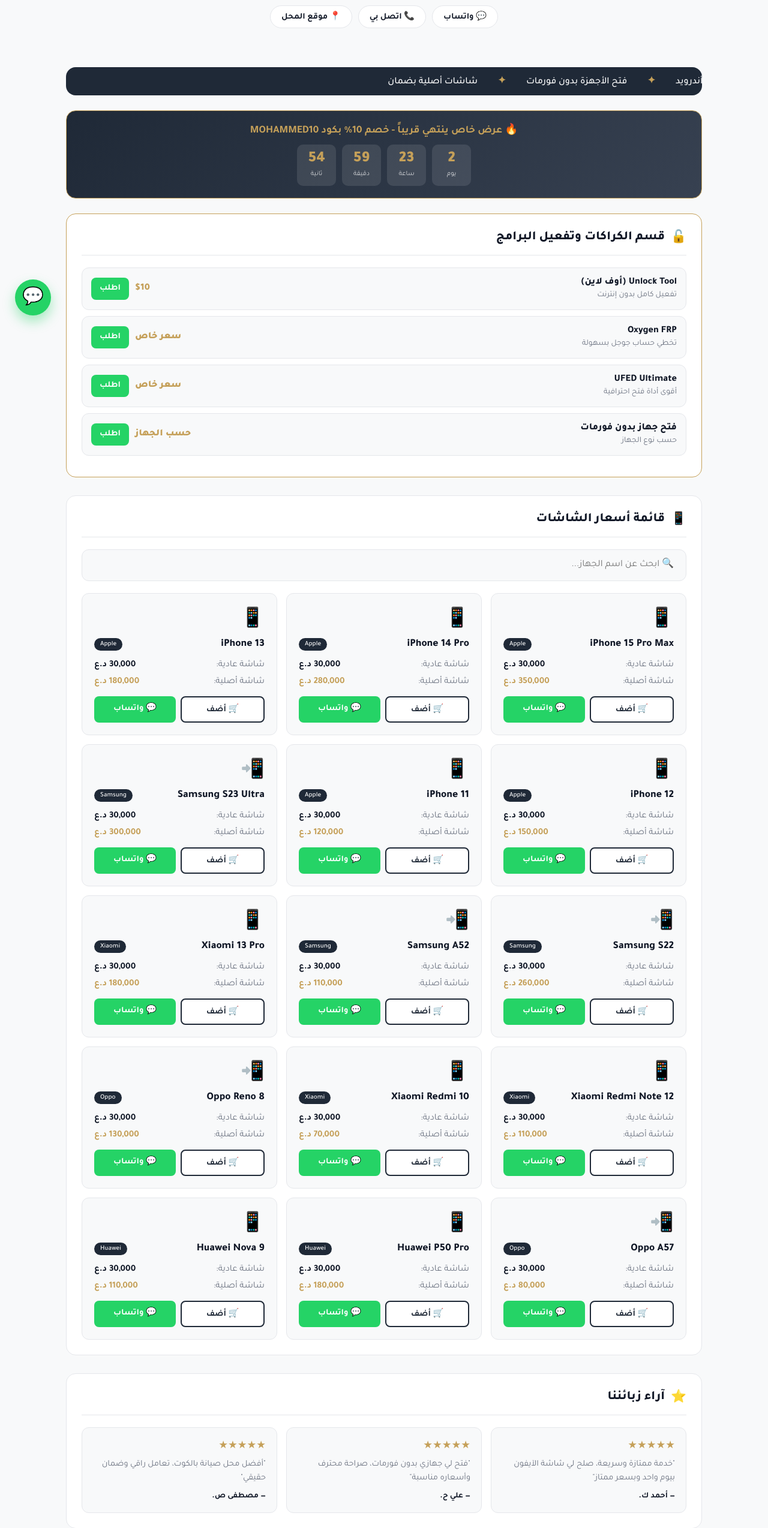
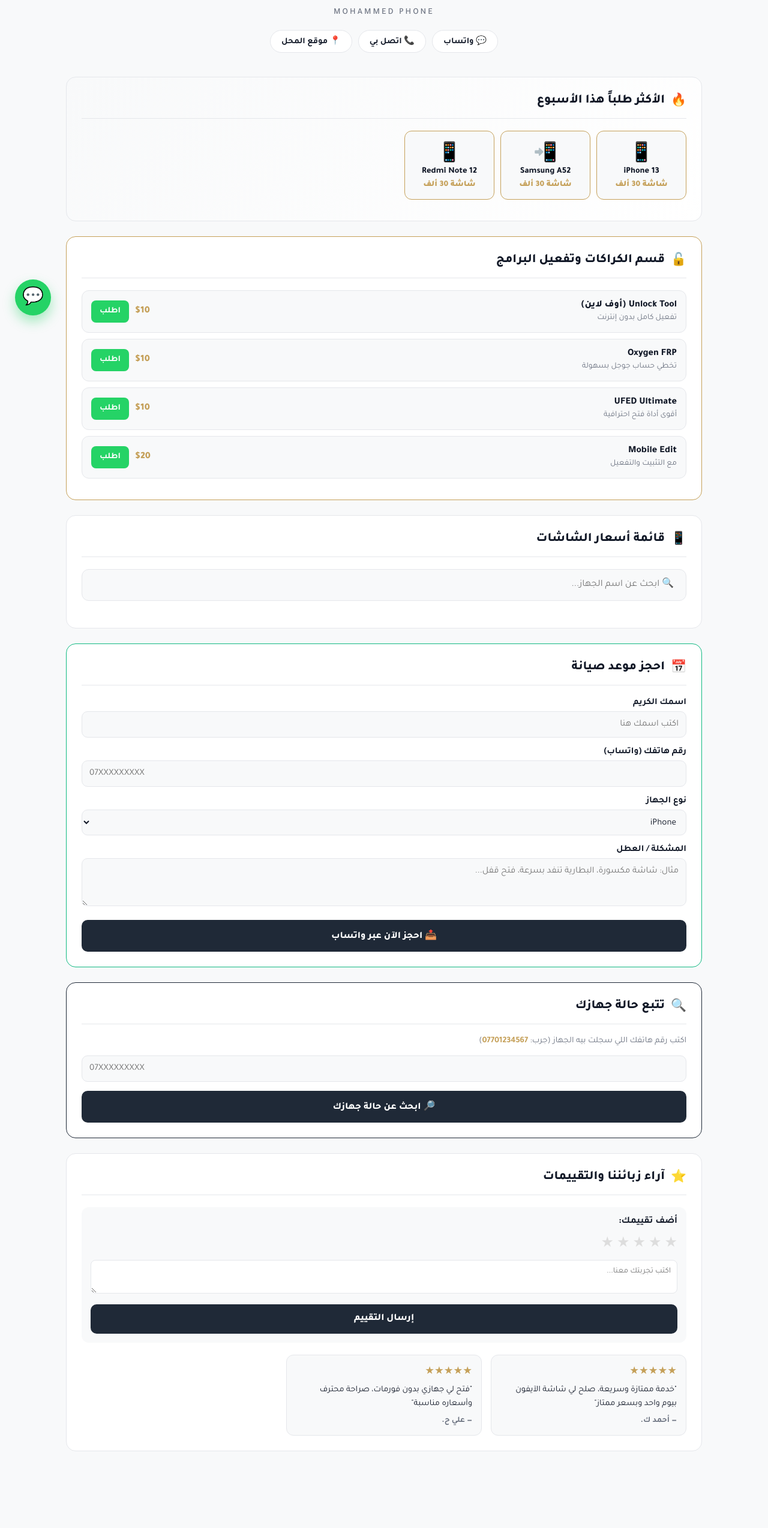
Before and after one commit to 558670mhmd-pixel/1996mmddll.github.io, a plain HTML site: page index.html in a window 1280 px wide. Shown: the part 249-2797 px from the top of the page at 60% size. Drawn offline with Linux system fonts and the light colour scheme.

Commit message:
Enhance layout and functionality of index.html
Added new theme toggle button, improved layout for hot deals and reviews, and updated various sections for better user interaction.

```diff
--- a/index.html
+++ b/index.html
@@ -6,15 +6,22 @@
 <title>محمد فون | Mohammed Phone</title>
 <link href="https://fonts.googleapis.com/css2?family=Tajawal:wght@400;500;700;800;900&display=swap" rel="stylesheet">
 <style>
-:root{--bg:#f8f9fa;--card:#fff;--text:#111827;--muted:#6b7280;--gold:#c5a059;--black:#1f2937;--border:#e5e7eb;--wa:#25D366;--red:#ef4444}
+:root{--bg:#f8f9fa;--card:#fff;--text:#111827;--muted:#6b7280;--gold:#c5a059;--black:#1f2937;--border:#e5e7eb;--wa:#25D366;--red:#ef4444;--green:#10b981}
 [data-theme="dark"]{--bg:#0f172a;--card:#1e293b;--text:#f8fafc;--muted:#94a3b8;--black:#38bdf8;--border:#334155}
 *{margin:0;padding:0;box-sizing:border-box;font-family:'Tajawal',sans-serif}
 body{background:var(--bg);color:var(--text);padding-bottom:80px;transition:.3s}
 .container{max-width:1100px;margin:0 auto;padding:20px}
-button,a,input{font-family:inherit}
+button,a,input,select,textarea{font-family:inherit}
+
+/* شريط الإعلانات */
+.ticker-wrapper{background:var(--gold);color:#111;padding:10px 0;overflow:hidden;white-space:nowrap;font-weight:700;font-size:0.95rem}
+.ticker{display:inline-block;animation:scrollText 25s linear infinite}
+@keyframes scrollText{0%{transform:translateX(100%)}100%{transform:translateX(-100%)}}
+
 .theme-toggle{position:fixed;top:20px;left:20px;z-index:99;background:var(--card);border:1px solid var(--border);width:45px;height:45px;border-radius:50%;cursor:pointer;font-size:1.3rem;box-shadow:0 4px 12px rgba(0,0,0,.1)}
 .cart-btn{position:fixed;top:20px;right:20px;z-index:99;background:var(--black);color:#fff;padding:10px 20px;border-radius:30px;cursor:pointer;display:flex;align-items:center;gap:8px;font-weight:700;border:none;box-shadow:0 4px 15px rgba(0,0,0,.2)}
 .cart-count{background:var(--gold);color:var(--black);width:22px;height:22px;border-radius:50%;display:flex;align-items:center;justify-content:center;font-size:.8rem;font-weight:900}
+
 .header{text-align:center;padding:40px 20px 20px}
 .logo{width:110px;height:110px;border-radius:50%;object-fit:cover;border:3px solid var(--gold);padding:4px;margin-bottom:15px;box-shadow:0 10px 30px rgba(0,0,0,.1)}
 .brand-title{font-size:2.2rem;font-weight:900;margin-bottom:5px}
@@ -22,21 +29,43 @@ button,a,input{font-family:inherit}
 .quick-contact{display:flex;justify-content:center;gap:10px;margin-top:20px;flex-wrap:wrap}
 .quick-contact a{background:var(--card);color:var(--text);border:1px solid var(--border);padding:8px 18px;border-radius:30px;text-decoration:none;font-size:.9rem;font-weight:700}
 .quick-contact a:hover{background:var(--black);color:#fff}
-.ticker-wrapper{background:var(--black);color:#fff;padding:12px 0;border-radius:16px;overflow:hidden;margin:25px 0}
-.ticker{display:inline-block;white-space:nowrap;animation:scrollText 25s linear infinite;font-weight:500}
-.ticker span{margin:0 30px;color:var(--gold);font-weight:700}
-@keyframes scrollText{0%{transform:translateX(100%)}100%{transform:translateX(-100%)}}
-.countdown-box{background:linear-gradient(135deg,#1f2937,#374151);color:#fff;padding:20px;border-radius:16px;margin-bottom:25px;text-align:center;border:1px solid var(--gold)}
-.countdown-box h3{font-size:1.1rem;margin-bottom:12px;color:var(--gold)}
-.countdown-timer{display:flex;justify-content:center;gap:10px;flex-wrap:wrap}
-.time-block{background:rgba(255,255,255,.1);padding:10px 15px;border-radius:10px;min-width:65px}
-.time-block .num{font-size:1.6rem;font-weight:900;color:var(--gold);display:block}
-.time-block .label{font-size:.7rem;opacity:.8}
-.section-card{background:var(--card);border:1px solid var(--border);border-radius:16px;padding:25px;margin-bottom:30px}
+
+.section-card{background:var(--card);border:1px solid var(--border);border-radius:16px;padding:25px;margin-bottom:25px}
 .section-title{font-size:1.3rem;font-weight:800;margin-bottom:20px;display:flex;align-items:center;gap:10px;padding-bottom:15px;border-bottom:1px solid var(--border)}
 .section-title span{color:var(--gold)}
+
+/* الأكثر طلباً */
+.hot-deals{display:flex;gap:10px;overflow-x:auto;padding-bottom:10px}
+.hot-item{background:var(--bg);padding:15px;border-radius:12px;min-width:150px;text-align:center;border:1px solid var(--gold);cursor:pointer;transition:.3s}
+.hot-item:hover{background:var(--gold);color:#111}
+.hot-item img{width:50px;margin-bottom:10px}
+.hot-item .hot-name{font-weight:800;font-size:.9rem}
+
+/* الحجز */
+.form-group{margin-bottom:15px}
+.form-group label{display:block;margin-bottom:5px;font-weight:700;font-size:.95rem}
+.form-group input, .form-group select, .form-group textarea{width:100%;padding:12px;border:1px solid var(--border);border-radius:10px;background:var(--bg);color:var(--text);font-size:.95rem}
+.form-group input:focus, .form-group select:focus, .form-group textarea:focus{outline:none;border-color:var(--gold)}
+.btn-submit{width:100%;background:var(--black);color:#fff;border:none;padding:15px;border-radius:10px;font-weight:800;font-size:1rem;cursor:pointer}
+.btn-submit:hover{background:var(--gold);color:var(--black)}
+
+/* تتبع */
+.track-result{padding:20px;border-radius:10px;margin-top:15px;display:none}
+.track-result.success{display:block;background:rgba(16,185,129,0.1);border:1px solid var(--green);color:var(--green);font-weight:700;text-align:center}
+.track-result.error{display:block;background:rgba(239,68,68,0.1);border:1px solid var(--red);color:var(--red);font-weight:700;text-align:center}
+
+/* التقييمات */
+.reviews-grid{display:grid;grid-template-columns:repeat(auto-fill,minmax(260px,1fr));gap:15px;margin-top:15px}
+.review-card{background:var(--bg);padding:15px;border-radius:12px;border:1px solid var(--border)}
+.review-stars{color:var(--gold);font-size:1.1rem;margin-bottom:8px}
+.review-text{font-size:.9rem;margin-bottom:8px;line-height:1.6}
+.review-author{font-weight:700;font-size:.85rem;color:var(--muted)}
+.star-rating{display:flex;gap:5px;font-size:1.5rem;cursor:pointer;margin-bottom:10px}
+.star-rating .star{color:#ddd;transition:.2s}
+.star-rating .star.active{color:var(--gold)}
+
+/* باقي التصميم (السلة، البحث...) */
 .search-input{width:100%;padding:16px 20px;border:1px solid var(--border);border-radius:12px;font-size:1rem;background:var(--bg);color:var(--text);margin-bottom:20px}
-.search-input:focus{outline:none;border-color:var(--gold)}
 .grid{display:grid;grid-template-columns:repeat(auto-fill,minmax(300px,1fr));gap:15px}
 .phone-card{border:1px solid var(--border);border-radius:12px;padding:20px;background:var(--bg);transition:.3s}
 .phone-card:hover{border-color:var(--gold);background:var(--card);transform:translateY(-3px)}
@@ -51,13 +80,16 @@ button,a,input{font-family:inherit}
 .btn-add-cart:hover{background:var(--black);color:#fff}
 .btn-whatsapp{flex:1;text-align:center;background:var(--wa);color:#fff;padding:10px;border-radius:8px;text-decoration:none;font-weight:700;font-size:.9rem}
 .btn-whatsapp:hover{background:#1eb954}
+
+/* الكراكات */
 .crack-item{background:var(--bg);padding:15px;border-radius:12px;border:1px solid var(--border);margin-bottom:10px;display:flex;justify-content:space-between;align-items:center;gap:10px;flex-wrap:wrap}
 .crack-info{flex:1;min-width:150px}
 .crack-title{font-weight:800;margin-bottom:3px}
 .crack-desc{font-size:.85rem;color:var(--muted)}
 .crack-price{color:var(--gold);font-weight:900;font-size:1rem}
 .crack-wa-btn{background:var(--wa);color:#fff;border:none;padding:10px 14px;border-radius:8px;cursor:pointer;font-weight:700;text-decoration:none;font-size:.9rem}
-.crack-wa-btn:hover{background:#1eb954}
+
+/* المودال والسلة */
 .modal{display:none;position:fixed;inset:0;background:rgba(0,0,0,.6);z-index:2000;justify-content:center;align-items:center;padding:20px}
 .modal.active{display:flex}
 .modal-content{background:var(--card);border-radius:20px;width:100%;max-width:500px;max-height:90vh;overflow-y:auto;padding:25px}
@@ -74,27 +106,29 @@ button,a,input{font-family:inherit}
 .payment-options{margin-top:15px;padding:15px;background:var(--bg);border-radius:12px;border:1px solid var(--border)}
 .payment-options h4{font-size:.95rem;margin-bottom:10px}
 .payment-options label{display:flex;align-items:center;gap:8px;padding:8px;cursor:pointer;border-radius:8px;font-size:.9rem}
-.payment-options label:hover{background:var(--card)}
 .cart-total{display:flex;justify-content:space-between;padding:15px;background:var(--black);color:#fff;border-radius:12px;font-weight:900;font-size:1rem;margin-top:15px}
 .cart-total strong{color:var(--gold)}
 .btn-checkout{width:100%;background:var(--wa);color:#fff;border:none;padding:15px;border-radius:12px;font-weight:900;font-size:1rem;cursor:pointer;margin-top:15px}
-.btn-checkout:hover{background:#1eb954}
 .empty-cart{text-align:center;padding:40px;color:var(--muted)}
-.reviews-grid{display:grid;grid-template-columns:repeat(auto-fill,minmax(260px,1fr));gap:15px}
-.review-card{background:var(--bg);padding:18px;border-radius:12px;border:1px solid var(--border)}
-.review-stars{color:var(--gold);font-size:1.1rem;margin-bottom:8px}
-.review-text{font-size:.9rem;color:var(--muted);margin-bottom:10px;line-height:1.6}
-.review-author{font-weight:700;font-size:.85rem}
+
+/* أزرار عائمة */
 .toast{position:fixed;bottom:100px;left:50%;transform:translateX(-50%) translateY(100px);background:var(--black);color:#fff;padding:14px 28px;border-radius:30px;font-weight:700;z-index:3000;opacity:0;transition:.4s}
 .toast.show{transform:translateX(-50%) translateY(0);opacity:1}
 .scroll-top{position:fixed;bottom:25px;right:25px;width:45px;height:45px;background:var(--black);color:#fff;border:none;border-radius:50%;cursor:pointer;font-size:1.3rem;display:none;align-items:center;justify-content:center;z-index:99}
 .scroll-top.show{display:flex}
 .float-wa{position:fixed;bottom:25px;left:25px;background:var(--wa);color:#fff;width:60px;height:60px;border-radius:50%;display:flex;align-items:center;justify-content:center;font-size:1.8rem;text-decoration:none;box-shadow:0 10px 20px rgba(37,211,102,.4);z-index:99}
 .float-wa:hover{transform:scale(1.1)}
+
 @media(max-width:600px){.grid,.reviews-grid{grid-template-columns:1fr}.brand-title{font-size:1.7rem}.cart-btn{padding:8px 14px;font-size:.85rem}}
 </style>
 </head>
 <body>
+
+<div class="ticker-wrapper">
+  <div class="ticker">
+    🎁 كل صيانة تعطيك نقاط خصم على الصيانة القادمة! | صيانة داخل الكوت بأسعار منافسة | فتح أجهزة بدون فورمات
+  </div>
+</div>
 
 <button class="theme-toggle" onclick="toggleTheme()">🌓</button>
 <button class="cart-btn" onclick="openCart()">🛒 السلة <span class="cart-count" id="cartCount">0</span></button>
@@ -112,22 +146,29 @@ button,a,input{font-family:inherit}
 
 <div class="container">
 
-  <div class="ticker-wrapper">
-    <div class="ticker">
-      <span>✦</span> صيانة داخل الكوت بأسعار منافسة <span>✦</span> صيانة المعالجات ايفون وأندرويد <span>✦</span> فتح الأجهزة بدون فورمات <span>✦</span> شاشات أصلية بضمان
+  <!-- قسم الأكثر طلباً -->
+  <div class="section-card" style="background:linear-gradient(135deg, var(--bg), var(--card));">
+    <h2 class="section-title"><span>🔥</span> الأكثر طلباً هذا الأسبوع</h2>
+    <div class="hot-deals">
+      <div class="hot-item" onclick="document.getElementById('searchInput').value='iPhone 13'; filterPhones(); window.scrollTo({top:1200,behavior:'smooth'});">
+        <div style="font-size:2rem">📱</div>
+        <div class="hot-name">iPhone 13</div>
+        <div style="color:var(--gold);font-weight:900;font-size:.85rem;margin-top:5px">شاشة 30 ألف</div>
+      </div>
+      <div class="hot-item" onclick="document.getElementById('searchInput').value='Samsung A52'; filterPhones(); window.scrollTo({top:1200,behavior:'smooth'});">
+        <div style="font-size:2rem">📲</div>
+        <div class="hot-name">Samsung A52</div>
+        <div style="color:var(--gold);font-weight:900;font-size:.85rem;margin-top:5px">شاشة 30 ألف</div>
+      </div>
+      <div class="hot-item" onclick="document.getElementById('searchInput').value='Redmi Note 12'; filterPhones(); window.scrollTo({top:1200,behavior:'smooth'});">
+        <div style="font-size:2rem">📱</div>
+        <div class="hot-name">Redmi Note 12</div>
+        <div style="color:var(--gold);font-weight:900;font-size:.85rem;margin-top:5px">شاشة 30 ألف</div>
+      </div>
     </div>
   </div>
 
-  <div class="countdown-box">
-    <h3>🔥 عرض خاص ينتهي قريباً - خصم 10% بكود MOHAMMED10</h3>
-    <div class="countdown-timer">
-      <div class="time-block"><span class="num" id="days">0</span><span class="label">يوم</span></div>
-      <div class="time-block"><span class="num" id="hours">0</span><span class="label">ساعة</span></div>
-      <div class="time-block"><span class="num" id="mins">0</span><span class="label">دقيقة</span></div>
-      <div class="time-block"><span class="num" id="secs">0</span><span class="label">ثانية</span></div>
-    </div>
-  </div>
-
+  <!-- قسم الكراكات -->
   <div class="section-card" style="border-color:var(--gold)">
     <h2 class="section-title"><span>🔓</span> قسم الكراكات وتفعيل البرامج</h2>
     <div class="crack-item">
@@ -137,30 +178,88 @@ button,a,input{font-family:inherit}
     </div>
     <div class="crack-item">
       <div class="crack-info"><div class="crack-title">Oxygen FRP</div><div class="crack-desc">تخطي حساب جوجل بسهولة</div></div>
-      <span class="crack-price">سعر خاص</span>
+      <span class="crack-price">$10</span>
       <a href="https://wa.me/9647766501022?text=أريد استفسار عن Oxygen FRP" class="crack-wa-btn" target="_blank">اطلب</a>
     </div>
     <div class="crack-item">
       <div class="crack-info"><div class="crack-title">UFED Ultimate</div><div class="crack-desc">أقوى أداة فتح احترافية</div></div>
-      <span class="crack-price">سعر خاص</span>
+      <span class="crack-price">$10</span>
       <a href="https://wa.me/9647766501022?text=أريد استفسار عن UFED Ultimate" class="crack-wa-btn" target="_blank">اطلب</a>
     </div>
     <div class="crack-item">
-      <div class="crack-info"><div class="crack-title">فتح جهاز بدون فورمات</div><div class="crack-desc">حسب نوع الجهاز</div></div>
-      <span class="crack-price">حسب الجهاز</span>
-      <a href="https://wa.me/9647766501022?text=أريد فتح جهاز بدون فورمات" class="crack-wa-btn" target="_blank">اطلب</a>
+      <div class="crack-info"><div class="crack-title">Mobile Edit</div><div class="crack-desc">مع التثبيت والتفعيل</div></div>
+      <span class="crack-price">$20</span>
+      <a href="https://wa.me/9647766501022?text=أريد استفسار عن Mobile Edit مع التثبيت" class="crack-wa-btn" target="_blank">اطلب</a>
     </div>
   </div>
 
+  <!-- قسم الشاشات -->
   <div class="section-card">
     <h2 class="section-title"><span>📱</span> قائمة أسعار الشاشات</h2>
     <input type="text" id="searchInput" class="search-input" placeholder="🔍 ابحث عن اسم الجهاز..." oninput="filterPhones()">
     <div class="grid" id="phonesGrid"></div>
   </div>
 
+  <!-- قسم حجز موعد -->
+  <div class="section-card" style="border-color: var(--green);">
+    <h2 class="section-title"><span>📅</span> احجز موعد صيانة</h2>
+    <div class="form-group">
+      <label>اسمك الكريم</label>
+      <input type="text" id="bookName" placeholder="اكتب اسمك هنا">
+    </div>
+    <div class="form-group">
+      <label>رقم هاتفك (واتساب)</label>
+      <input type="tel" id="bookPhone" placeholder="07XXXXXXXXX">
+    </div>
+    <div class="form-group">
+      <label>نوع الجهاز</label>
+      <select id="bookDevice">
+        <option>iPhone</option>
+        <option>Samsung</option>
+        <option>Xiaomi</option>
+        <option>Oppo</option>
+        <option>Huawei</option>
+        <option>أخرى</option>
+      </select>
+    </div>
+    <div class="form-group">
+      <label>المشكلة / العطل</label>
+      <textarea id="bookIssue" rows="3" placeholder="مثال: شاشة مكسورة، البطارية تنفد بسرعة، فتح قفل..."></textarea>
+    </div>
+    <button class="btn-submit" onclick="bookAppointment()">📤 احجز الآن عبر واتساب</button>
+  </div>
+
+  <!-- قسم تتبع الجهاز -->
+  <div class="section-card" style="border-color: var(--black);">
+    <h2 class="section-title"><span>🔍</span> تتبع حالة جهازك</h2>
+    <p style="color:var(--muted); font-size:0.9rem; margin-bottom:15px;">اكتب رقم هاتفك اللي سجلت بيه الجهاز (جرب: <strong style="color:var(--gold)">07701234567</strong>)</p>
+    <div class="form-group">
+      <input type="tel" id="trackPhone" placeholder="07XXXXXXXXX">
+    </div>
+    <button class="btn-submit" onclick="trackDevice()">🔎 ابحث عن حالة جهازك</button>
+    <div id="trackResult" class="track-result"></div>
+  </div>
+
+  <!-- قسم التقييمات -->
   <div class="section-card">
-    <h2 class="section-title"><span>⭐</span> آراء زبائننا</h2>
-    <div class="reviews-grid">
+    <h2 class="section-title"><span>⭐</span> آراء زبائننا والتقييمات</h2>
+
+    <!-- نموذج تقييم جديد -->
+    <div style="background:var(--bg); padding:15px; border-radius:12px; margin-bottom:20px;">
+      <h4 style="margin-bottom:10px;">أضف تقييمك:</h4>
+      <div class="star-rating" id="starRating">
+        <span class="star" data-val="1">★</span>
+        <span class="star" data-val="2">★</span>
+        <span class="star" data-val="3">★</span>
+        <span class="star" data-val="4">★</span>
+        <span class="star" data-val="5">★</span>
+      </div>
+      <textarea id="reviewText" rows="2" style="width:100%; padding:10px; border:1px solid var(--border); border-radius:8px; background:var(--card); color:var(--text);" placeholder="اكتب تجربتك معنا..."></textarea>
+      <button class="btn-submit" style="margin-top:10px;" onclick="submitReview()">إرسال التقييم</button>
+    </div>
+
+    <!-- قائمة التقييمات -->
+    <div class="reviews-grid" id="reviewsList">
       <div class="review-card">
         <div class="review-stars">★★★★★</div>
         <div class="review-text">"خدمة ممتازة وسريعة، صلح لي شاشة الآيفون بيوم واحد وبسعر ممتاز"</div>
@@ -171,11 +270,6 @@ button,a,input{font-family:inherit}
         <div class="review-text">"فتح لي جهازي بدون فورمات، صراحة محترف وأسعاره مناسبة"</div>
         <div class="review-author">— علي ح.</div>
       </div>
-      <div class="review-card">
-        <div class="review-stars">★★★★★</div>
-        <div class="review-text">"أفضل محل صيانة بالكوت، تعامل راقي وضمان حقيقي"</div>
-        <div class="review-author">— مصطفى ص.</div>
-      </div>
     </div>
   </div>
 
@@ -184,6 +278,7 @@ button,a,input{font-family:inherit}
 <button class="scroll-top" id="scrollTop" onclick="window.scrollTo({top:0,behavior:'smooth'})">↑</button>
 <a href="https://wa.me/9647766501022?text=مرحبا، أريد الاستفسار" class="float-wa" target="_blank">💬</a>
 
+<!-- سلة الطلبات -->
 <div class="modal" id="cartModal">
   <div class="modal-content">
     <div class="modal-title">🛒 سلة الطلبات <button class="close-btn" onclick="closeCart()">×</button></div>
@@ -196,7 +291,6 @@ button,a,input{font-family:inherit}
       <h4>طريقة الدفع:</h4>
       <label><input type="radio" name="pay" value="كاش عند التسليم" checked> 💵 كاش عند التسليم</label>
       <label><input type="radio" name="pay" value="زين كاش"> 📱 زين كاش</label>
-      <label><input type="radio" name="pay" value="ماستر كارد"> 💳 ماستر كارد</label>
     </div>
     <div id="cartSummary"></div>
   </div>
@@ -228,6 +322,13 @@ const phones = [
   {id:14, name:"Huawei P50 Pro", brand:"Huawei", icon:"📱", normal:30000, orig:180000},
   {id:15, name:"Huawei Nova 9", brand:"Huawei", icon:"📱", normal:30000, orig:110000}
 ];
+
+// بيانات تتبع وهمية (تقدر تغيرها من هنا)
+const trackData = {
+  "07701234567": { status: "🔧 قيد الإصلاح - توقع الجاهزية غداً" },
+  "07709876543": { status: "✅ جاهز للاستلام - تفضل بزيارة المحل" },
+  "07711112222": { status: "🛠️ جاري فحص الجهاز" }
+};
 
 function renderPhones(data) {
   const grid = document.getElementById('phonesGrid');
@@ -316,57 +417,4 @@ function applyCoupon() {
 function checkout() {
   if(cart.length === 0) return;
   const payment = document.querySelector('input[name="pay"]:checked').value;
-  let msg = "🛒 *طلب جديد من محمد فون*\n\n";
-  cart.forEach((item, i) => {
-    msg += `${i+1}. ${item.name} × ${item.qty} = ${(item.price * item.qty).toLocaleString()} د.ع\n`;
-  });
-  const total = cart.reduce((s,i) => s + i.price * i.qty, 0);
-  const finalTotal = appliedCoupon ? total * (1 - COUPON_DISCOUNT) : total;
-  if(appliedCoupon) msg += `\n🎟️ خصم مطبق: 10%\n`;
-  msg += `\n💰 *المجموع:* ${finalTotal.toLocaleString()} د.ع\n💳 طريقة الدفع: ${payment}\n\nشكراً لكم 🌹`;
-  window.open(`https://wa.me/${WA_NUMBER}?text=${encodeURIComponent(msg)}`, '_blank');
-}
-
-function showToast(msg) {
-  const t = document.getElementById('toast');
-  t.textContent = msg;
-  t.classList.add('show');
-  setTimeout(() => t.classList.remove('show'), 2500);
-}
-
-function toggleTheme() {
-  const body = document.body;
-  if(body.getAttribute('data-theme') === 'dark') {
-    body.removeAttribute('data-theme');
-    localStorage.setItem('theme', 'light');
-  } else {
-    body.setAttribute('data-theme', 'dark');
-    localStorage.setItem('theme', 'dark');
-  }
-}
-if(localStorage.getItem('theme') === 'dark') document.body.setAttribute('data-theme', 'dark');
-
-window.addEventListener('scroll', () => {
-  document.getElementById('scrollTop').classList.toggle('show', window.scrollY > 400);
-});
-
-// عداد تنازلي - 3 أيام من الآن
-const deadline = new Date();
-deadline.setDate(deadline.getDate() + 3);
-
-function updateCountdown() {
-  const now = new Date();
-  const diff = deadline - now;
-  if(diff <= 0) return;
-  document.getElementById('days').textContent = Math.floor(diff / 86400000);
-  document.getElementById('hours').textContent = Math.floor(diff / 3600000) % 24;
-  document.getElementById('mins').textContent = Math.floor(diff / 60000) % 60;
-  document.getElementById('secs').textContent = Math.floor(diff / 1000) % 60;
-}
-setInterval(updateCountdown, 1000);
-updateCountdown();
-
-renderPhones(phones);
-</script>
-</body>
-</html>
+  let msg = "🛒 *طلب جديد من
```
